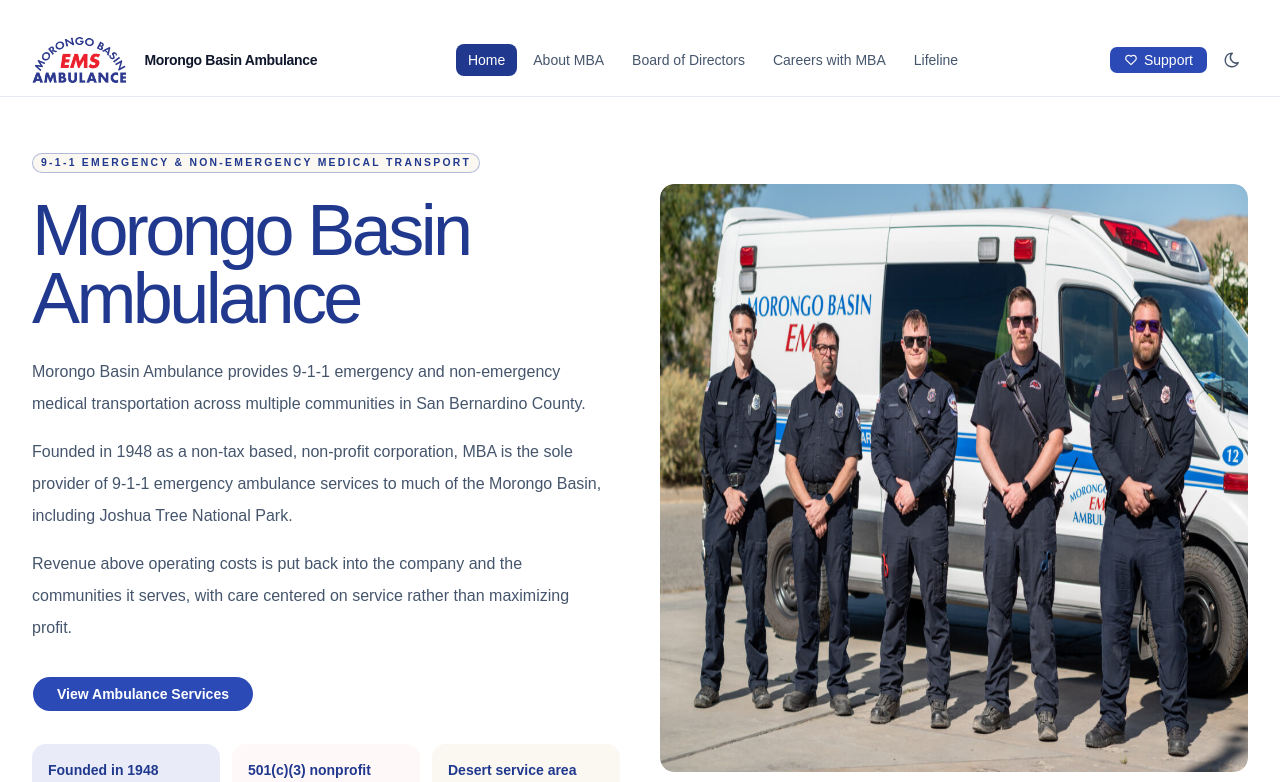
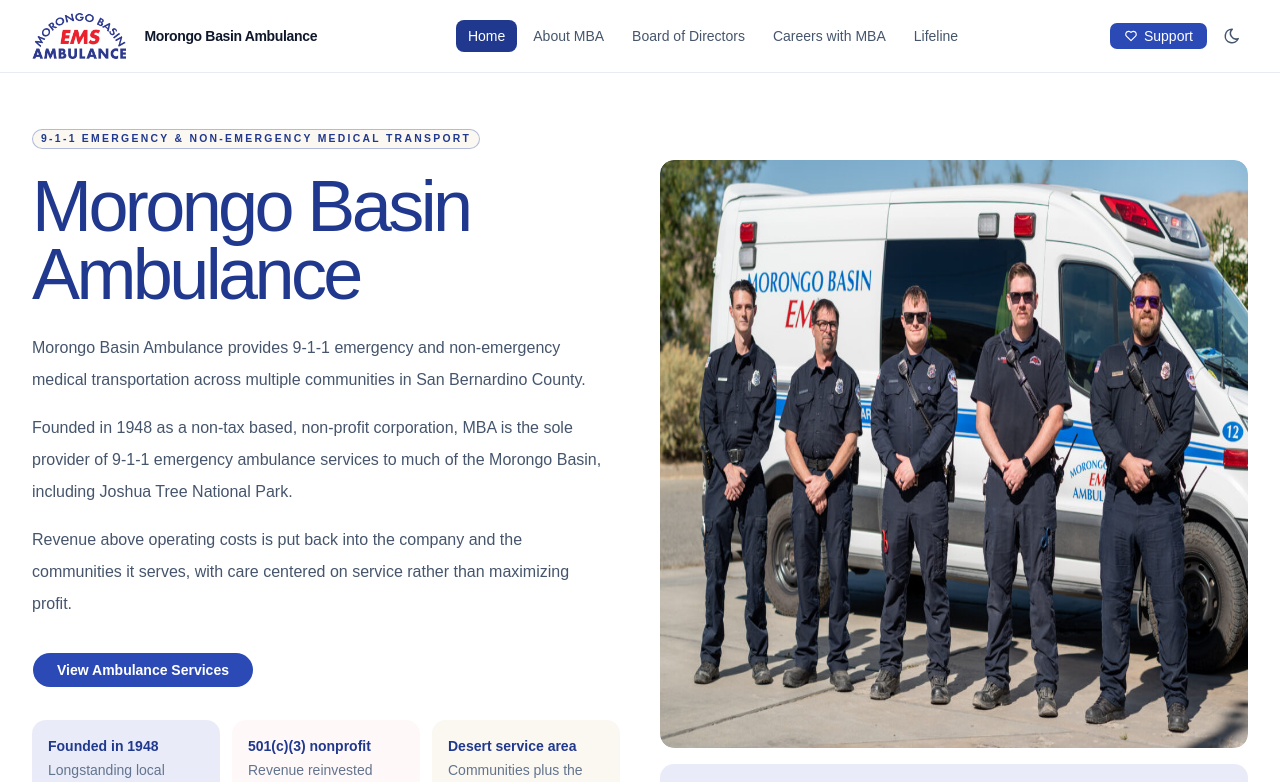
Before and after one commit to aidenmayoros/mbambulance-website, a React (Vite) app: page / in a window 1280 px wide. Shown: the top 782 px of the page. Built offline with nearby package versions, Linux system fonts and the light colour scheme.

Commit message:
Removes padding

```diff
--- a/src/components/Header.jsx
+++ b/src/components/Header.jsx
@@ -40,7 +40,7 @@
   };
 
   return (
-    <header className="w-full border-b border-slate-200/80 bg-white pt-4 dark:border-slate-800 dark:bg-slate-900 sm:pt-6">
+    <header className="w-full border-b border-slate-200/80 bg-white dark:border-slate-800 dark:bg-slate-900">
       <div
         className={cn(
           PAGE_CONTAINER,
```
